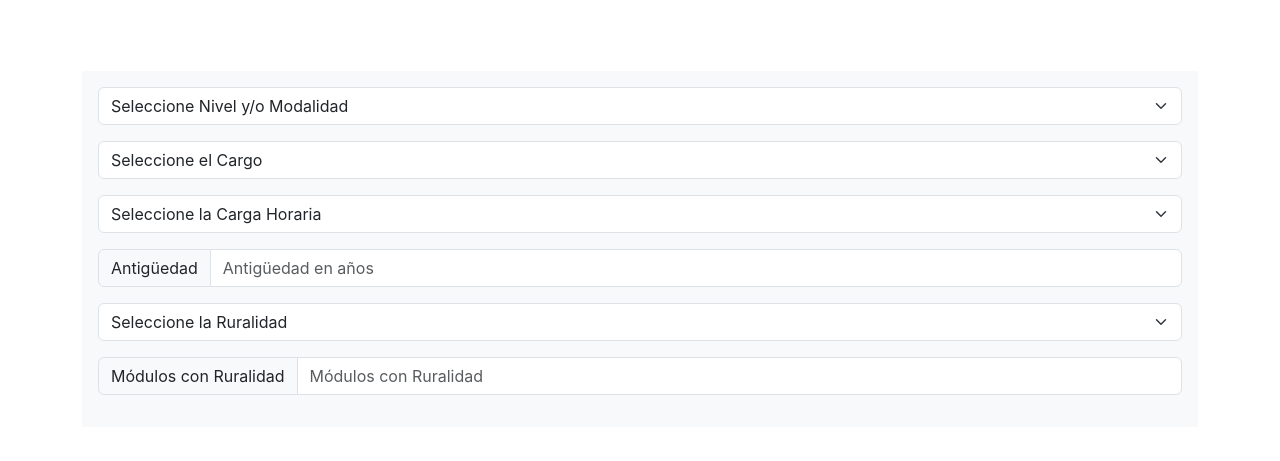
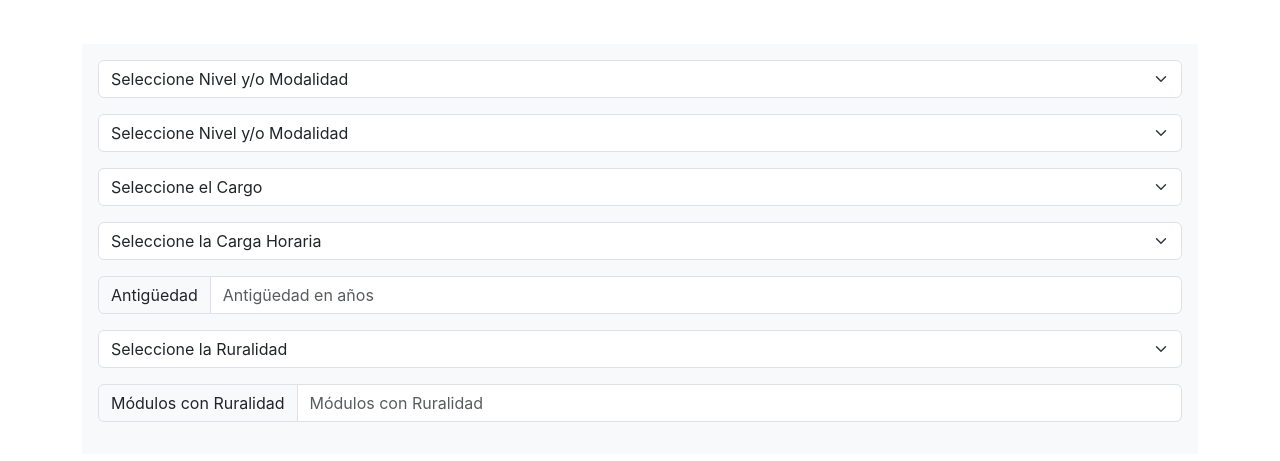
Before and after one commit to burgosha/teacher-salary-calculator-app, a React (Create React App) app: page / in a window 1280 px wide. Shown: the part 151-612 px from the top of the page. Built offline with nearby package versions, Linux system fonts and the light colour scheme.

Commit message:
Render from object

```diff
--- a/src/App.js
+++ b/src/App.js
@@ -1,10 +1,33 @@
+import React, {useState} from 'react';
 import './App.css';
 
 function App() {
+  const [nivel, setNivel] = useState('');
+
+  const options = {
+      option1: 'Inicial',
+      option2: 'Primaria',
+      option3: 'Secundaria',
+      option4: 'Adultos',
+      option5: 'Especial',
+      option6: 'Superior',
+      option7: 'Psicología'
+  }
+
+  const handleOptionChange = (e) => {
+    setNivel(e.target.value);
+  }
+
   return (
     <div className="App">
       <div className="container d-flex justify-content-center align-items-center">
         <div className="container-sm p-3 bg-light">
+          <select id="nivel" className="nivel form-select mb-3" value={nivel} onChage={handleOptionChange}>
+            <option value="">Seleccione Nivel y/o Modalidad</option>
+            {Object.entries(options).map(([key, value]) => (
+              <option key={key} value={value}>{value}</option>
+            ))}
+          </select>
           <select className="nivel form-select mb-3" aria-label="Default select example">
             <option selected>Seleccione Nivel y/o Modalidad</option>
             <option value="1">Incial</option>
```
